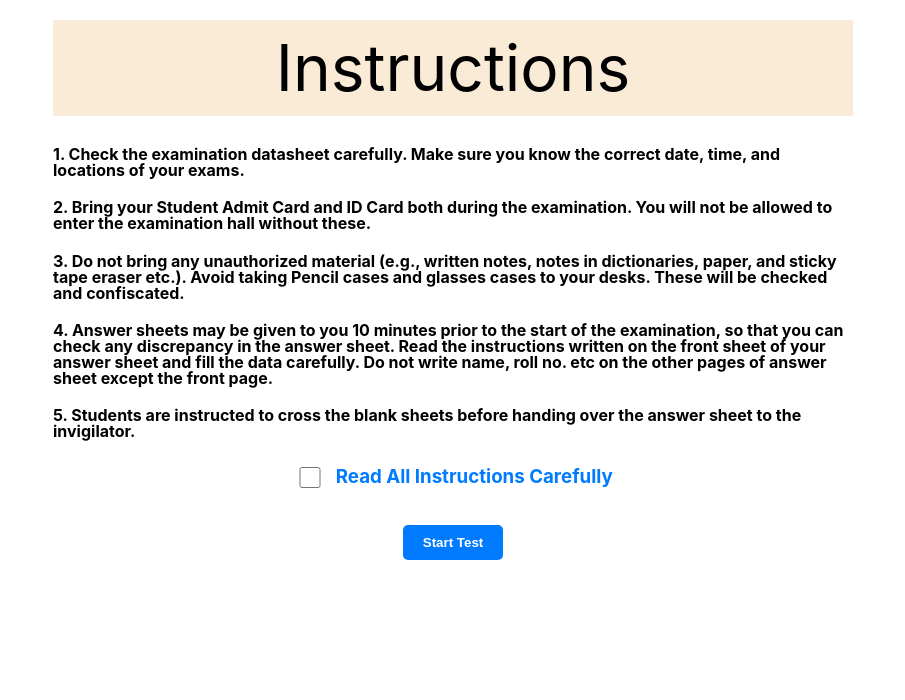
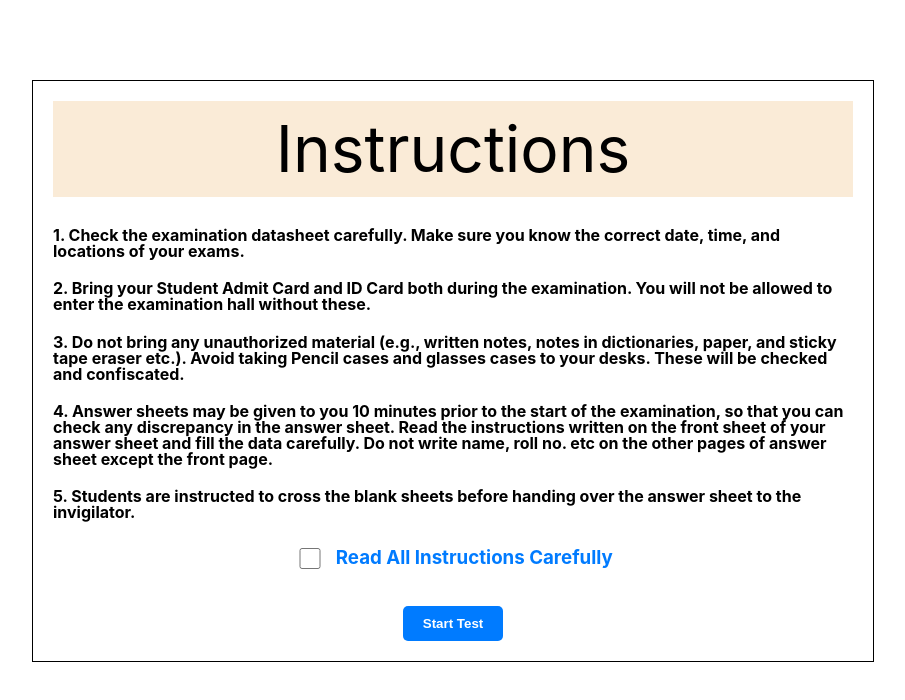
Before and after one commit to meabhiarya1/Online-Test-Portal-React, a React (Create React App) app in the folder online-test-portal-react/: page /instruction in a window 1280 px wide. Shown: the top 700 px of the page, without its empty margins (187-1092 px from the left). Built offline with nearby package versions, Linux system fonts and the light colour scheme.

Commit message:
Update instruction style

```diff
--- a/online-test-portal-react/src/Pages/Instruction/Instruction.module.css
+++ b/online-test-portal-react/src/Pages/Instruction/Instruction.module.css
@@ -5,7 +5,8 @@
   padding: 20px;
   justify-content: center;
   align-items: center;
-  border: #007bff;
+  border: 1px solid black;
+  margin-top: 5rem;
 }
 
 .instruc {
```
